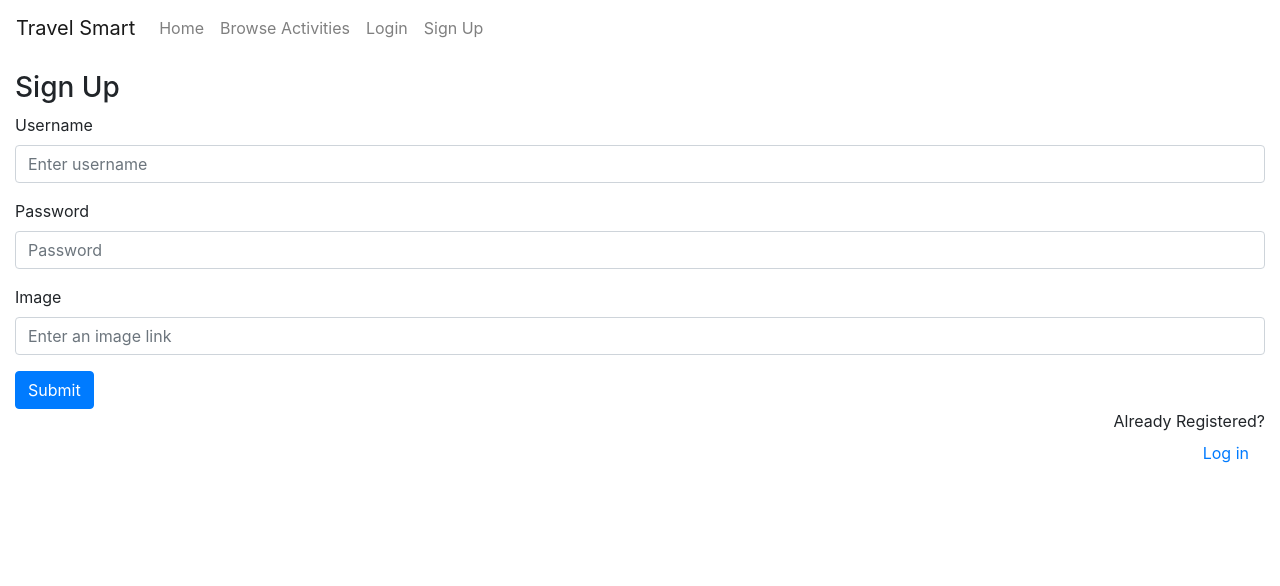
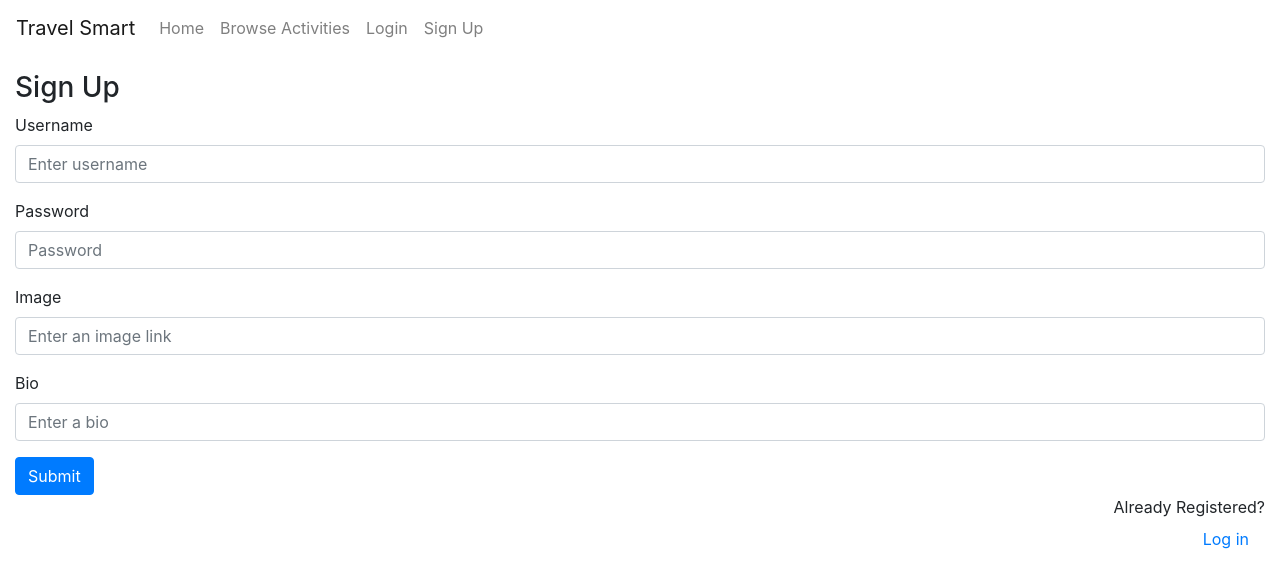
Before and after one commit to arbeuerman/travel-smart-frontend, a React (Create React App) app: page /signup in a window 1280 px wide. Shown: the top 586 px of the page. Built offline with nearby package versions, Linux system fonts and the light colour scheme.

Commit message:
add bio to sign up

```diff
--- a/src/components/Signup.js
+++ b/src/components/Signup.js
@@ -8,6 +8,7 @@ export default class Signup extends Component {
     state = {
         username: '',
         password: '',
+        bio: '',
         imageUrl: ''
     }
 
@@ -61,6 +62,16 @@ export default class Signup extends Component {
                         onChange={this.handleInput}
                     />
                 </Form.Group>
+                <Form.Group>
+                    <Form.Label>Bio</Form.Label>
+                    <Form.Control
+                        type="text"
+                        name="bio"
+                        placeholder="Enter a bio"
+                        value={this.state.bio}
+                        onChange={this.handleInput}
+                    />
+                </Form.Group>
                 <Button variant="primary" type="submit">
                     Submit
                 </Button>
```
